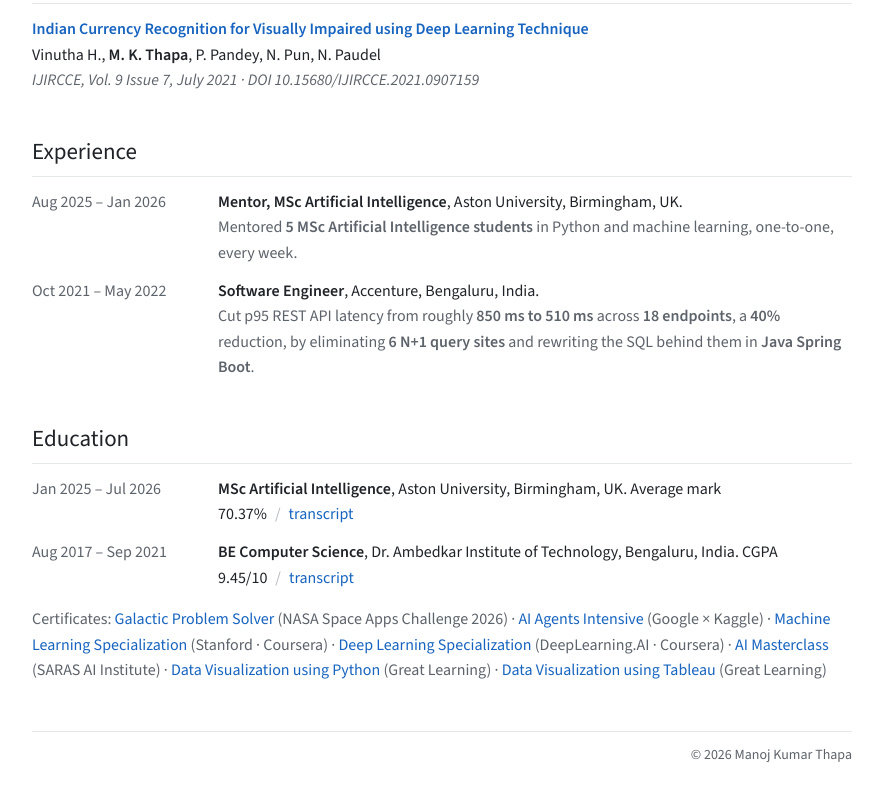
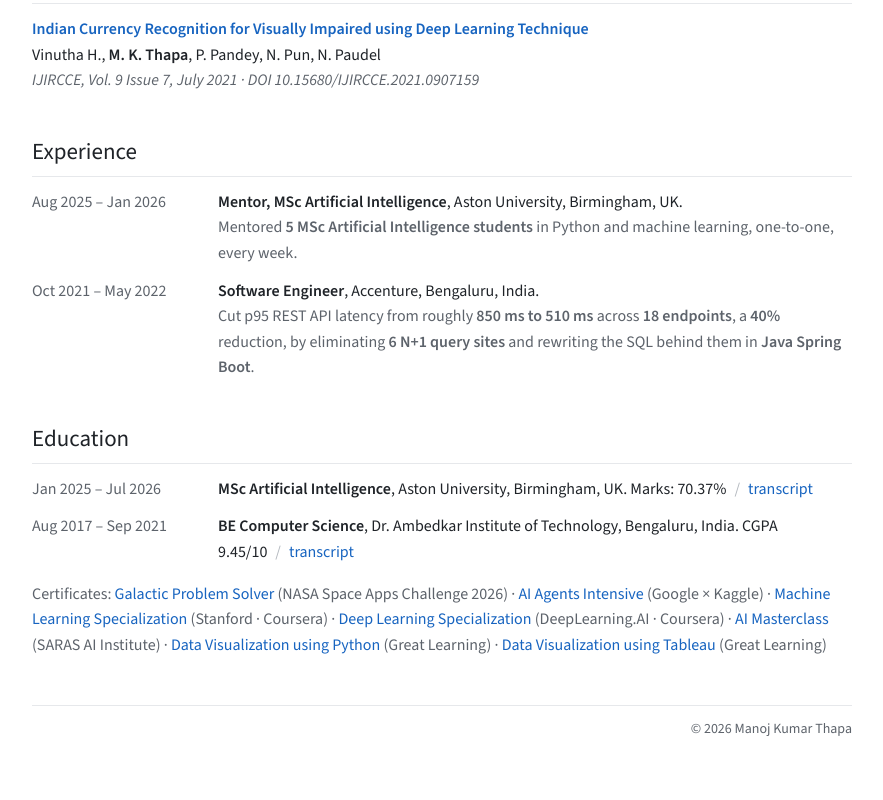
Before and after one commit to iammanoj807/profile, a React (Vite) app: page / in a window 1280 px wide. Shown: the part 3674-4474 px from the top of the page, without its empty margins (198-1081 px from the left). Built offline with nearby package versions, Linux system fonts and the light colour scheme.

Commit message:
Update CV and show marks instead of an average

```diff
--- a/src/components/Background.jsx
+++ b/src/components/Background.jsx
@@ -5,7 +5,7 @@ import { renderBoldText } from '../utils/renderBoldText';
 const ext = { target: '_blank', rel: 'noopener noreferrer' };
 
 const gradeText = (edu) =>
-    edu.gradeLabel?.startsWith('CGPA') ? `CGPA ${edu.grade}/10` : `${edu.gradeLabel[0].toUpperCase()}${edu.gradeLabel.slice(1)} ${edu.grade}`;
+    edu.gradeLabel?.startsWith('CGPA') ? `CGPA ${edu.grade}/10` : `${edu.gradeLabel}: ${edu.grade}`;
 
 /** Publication, experience, education and certificates: the short, list-style part of the page. */
 const Background = () => {
--- a/src/data/portfolioData.js
+++ b/src/data/portfolioData.js
@@ -362,7 +362,7 @@ export const portfolioData = {
             location: "Birmingham, UK",
             duration: "Jan 2025 – Jul 2026",
             grade: "70.37%",
-            gradeLabel: "average mark",
+            gradeLabel: "Marks",
             transcript: `${import.meta.env.BASE_URL}transcripts/msc-ai-aston-transcript.jpg`,
             description: "Deep learning, NLP and computer vision. Dissertation: FruitGuard AI, few-shot fruit detection with YOLOv8, 96.3% accuracy from 207 labelled images, a 34x reduction against the pre-training set.",
             skills: ["PyTorch", "Deep Learning", "Computer Vision", "NLP", "Python"]
```
Also changed, not shown: 1 other file (tests, documents, lock files or other folders).
